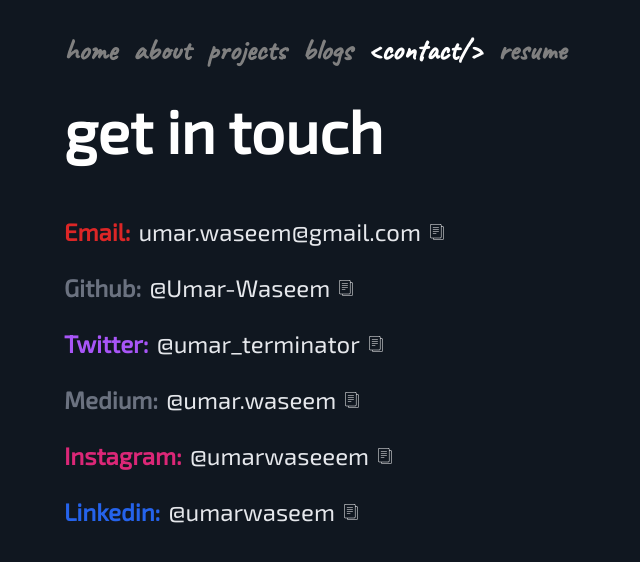
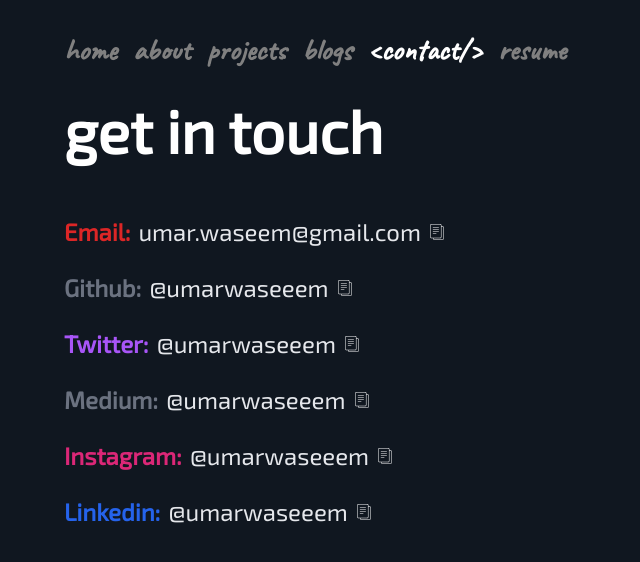
Before and after one commit to umarwaseeem/muhammadumarwaseem, a Next.js app: page /contact in a window 1280 px wide. Shown: the top 562 px of the page, without its empty margins (0-640 px from the left). Built offline with nearby package versions, Linux system fonts and the light colour scheme.

Commit message:
chore: update usernames

```diff
--- a/app/components/contactlist.jsx
+++ b/app/components/contactlist.jsx
@@ -15,19 +15,19 @@
     {
         label: 'Github: ',
         href: 'https://github.com/Umar-Waseem',
-        text: '@Umar-Waseem',
+        text: '@umarwaseeem',
         color: 'text-gray-500',
     },
     {
         label: 'Twitter: ',
         href: 'https://twitter.com/umar_terminator',
-        text: '@umar_terminator',
+        text: '@umarwaseeem',
         color: 'text-purple-500',
     },
     {
         label: 'Medium: ',
         href: 'https://medium.com/@umar.waseem',
-        text: '@umar.waseem',
+        text: '@umarwaseeem',
         color: 'text-gray-500',
     },
     {
@@ -39,7 +39,7 @@
     {
         label: 'Linkedin: ',
         href: 'https://www.linkedin.com/in/umarwaseem/',
-        text: '@umarwaseem',
+        text: '@umarwaseeem',
         color: 'text-blue-600',
     },
 ];
```
Lines whose indentation alone changed are shown as unchanged.
